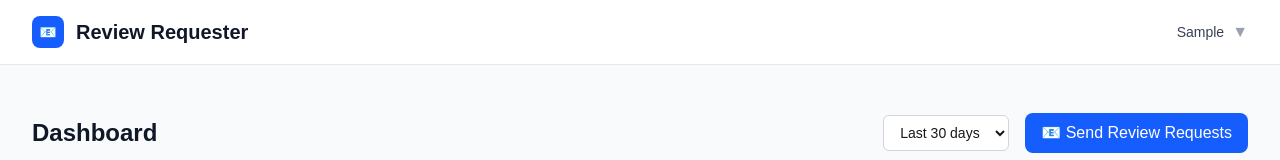
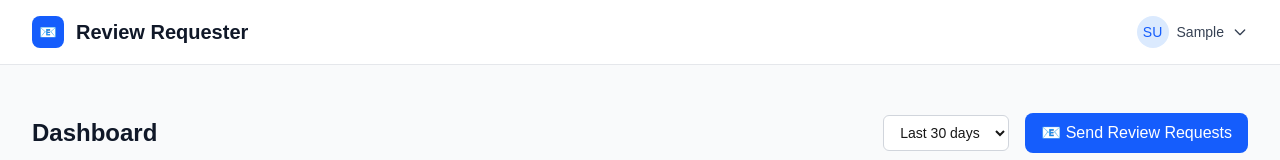
Before and after one commit to leemguk/nextjs-boilerplate, a Next.js app: page /dashboard in a window 1280 px wide. Shown: the top 160 px of the page. Built offline with nearby package versions, Linux system fonts and the light colour scheme; no server answers; sample sign-in values are in the browser's storage.

Commit message:
Update page.tsx
Fix compile error remove cog and ?

```diff
--- a/app/dashboard/page.tsx
+++ b/app/dashboard/page.tsx
@@ -285,40 +285,62 @@
             </div>
 
             <div className="flex items-center space-x-4">
-
               <div className="relative">
                 <button
                   onClick={() => setShowUserMenu(!showUserMenu)}
-                  className="flex items-center space-x-2 text-gray-700 hover:text-gray-900"
+                  className="flex items-center space-x-2 text-gray-700 hover:text-gray-900 transition-colors"
                 >
+                  <div className="w-8 h-8 bg-blue-100 rounded-full flex items-center justify-center">
+                    <span className="text-blue-600 font-medium text-sm">
+                      {user.firstName?.charAt(0)}{user.lastName?.charAt(0)}
+                    </span>
+                  </div>
                   <span className="text-sm font-medium">{user.firstName}</span>
-                  <span className="text-gray-400">▼</span>
+                  <svg
+                    className={`w-4 h-4 transition-transform ${showUserMenu ? 'rotate-180' : ''}`}
+                    fill="none"
+                    stroke="currentColor"
+                    viewBox="0 0 24 24"
+                  >
+                    <path strokeLinecap="round" strokeLinejoin="round" strokeWidth={2} d="M19 9l-7 7-7-7" />
+                  </svg>
                 </button>
 
                 {showUserMenu && (
-  <div className="absolute right-0 mt-2 w-48 bg-white rounded-md shadow-lg py-1 z-10">
+                  <div className="absolute right-0 mt-2 w-48 bg-white rounded-md shadow-lg py-1 z-10 border border-gray-200">
                     <button
                       onClick={() => {
                         setShowSettings(true);
                         setShowUserMenu(false);
                       }}
-      className="block w-full text-left px-4 py-2 text-sm text-gray-700 hover:bg-gray-100"
+                      className="flex items-center w-full text-left px-4 py-2 text-sm text-gray-700 hover:bg-gray-100 transition-colors"
                     >
-      Email Settings
+                      <svg className="w-4 h-4 mr-3" fill="none" stroke="currentColor" viewBox="0 0 24 24">
+                        <path strokeLinecap="round" strokeLinejoin="round" strokeWidth={2} d="M10.325 4.317c.426-1.756 2.924-1.756 3.35 0a1.724 1.724 0 002.573 1.066c1.543-.94 3.31.826 2.37 2.37a1.724 1.724 0 001.065 2.572c1.756.426 1.756 2.924 0 3.35a1.724 1.724 0 00-1.066 2.573c.94 1.543-.826 3.31-2.37 2.37a1.724 1.724 0 00-2.572 1.065c-.426 1.756-2.924 1.756-3.35 0a1.724 1.724 0 00-2.573-1.066c-1.543.94-3.31-.826-2.37-2.37a1.724 1.724 0 00-1.065-2.572c-1.756-.426-1.756-2.924 0-3.35a1.724 1.724 0 001.066-2.573c-.94-1.543.826-3.31 2.37-2.37.996.608 2.296.07 2.572-1.065z" />
+                        <path strokeLinecap="round" strokeLinejoin="round" strokeWidth={2} d="M15 12a3 3 0 11-6 0 3 3 0 016 0z" />
+                      </svg>
+                      Settings
                     </button>
                     <button
                       onClick={() => {
                         alert('Help documentation coming soon!');
                         setShowUserMenu(false);
                       }}
-      className="block w-full text-left px-4 py-2 text-sm text-gray-700 hover:bg-gray-100"
+                      className="flex items-center w-full text-left px-4 py-2 text-sm text-gray-700 hover:bg-gray-100 transition-colors"
                     >
+                      <svg className="w-4 h-4 mr-3" fill="none" stroke="currentColor" viewBox="0 0 24 24">
+                        <path strokeLinecap="round" strokeLinejoin="round" strokeWidth={2} d="M8.228 9c.549-1.165 2.03-2 3.772-2 2.21 0 4 1.343 4 3 0 1.4-1.278 2.575-3.006 2.907-.542.104-.994.54-.994 1.093m0 3h.01M21 12a9 9 0 11-18 0 9 9 0 0118 0z" />
+                      </svg>
                       Help & Support
                     </button>
+                    <hr className="my-1" />
                     <button
                       onClick={handleLogout}
-      className="block w-full text-left px-4 py-2 text-sm text-gray-700 hover:bg-gray-100"
+                      className="flex items-center w-full text-left px-4 py-2 text-sm text-gray-700 hover:bg-gray-100 transition-colors"
                     >
+                      <svg className="w-4 h-4 mr-3" fill="none" stroke="currentColor" viewBox="0 0 24 24">
+                        <path strokeLinecap="round" strokeLinejoin="round" strokeWidth={2} d="M17 16l4-4m0 0l-4-4m4 4H7m6 4v1a3 3 0 01-3 3H6a3 3 0 01-3-3V7a3 3 0 013-3h4a3 3 0 013 3v1" />
+                      </svg>
                       Sign out
                     </button>
                   </div>
@@ -707,6 +729,7 @@
           </div>
         </div>
       </main>
+
       {/* Settings Modal */}
       {showSettings && (
         <div className="fixed inset-0 bg-black bg-opacity-50 flex items-center justify-center z-50">
@@ -715,9 +738,11 @@
               <h2 className="text-xl font-semibold text-gray-900">Settings</h2>
               <button
                 onClick={() => setShowSettings(false)}
-                className="text-gray-400 hover:text-gray-600"
+                className="text-gray-400 hover:text-gray-600 transition-colors"
               >
-                <span className="text-2xl">×</span>
+                <svg className="w-6 h-6" fill="none" stroke="currentColor" viewBox="0 0 24 24">
+                  <path strokeLinecap="round" strokeLinejoin="round" strokeWidth={2} d="M6 18L18 6M6 6l12 12" />
+                </svg>
               </button>
             </div>
 
```
Lines whose indentation alone changed are shown as unchanged.
